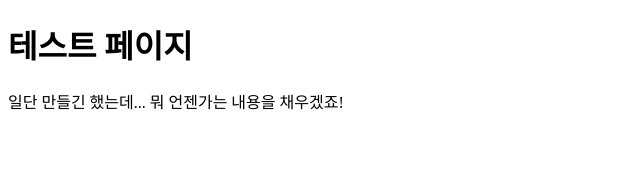
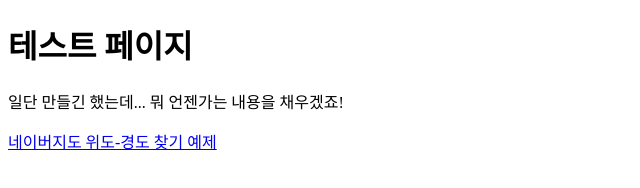
Before and after one commit to multikim/multikim.github.io, a plain HTML site: page index.html in a window 1280 px wide. Shown: the whole page, without its empty margins (0-640 px from the left). Drawn offline with Linux system fonts and the light colour scheme.

Commit message:
latlong 링크 연결

```diff
--- a/index.html
+++ b/index.html
@@ -8,6 +8,7 @@
 <body>
     <h1>테스트 페이지</h1>
     <p>일단 만들긴 했는데... 뭐 언젠가는 내용을 채우겠죠!</p>
+    <a href="/latlong/index.html">네이버지도 위도-경도 찾기 예제</a>
 </body>
 
 </html>
```
Also changed, not shown: latlong/index.html (+1 -1 lines).
